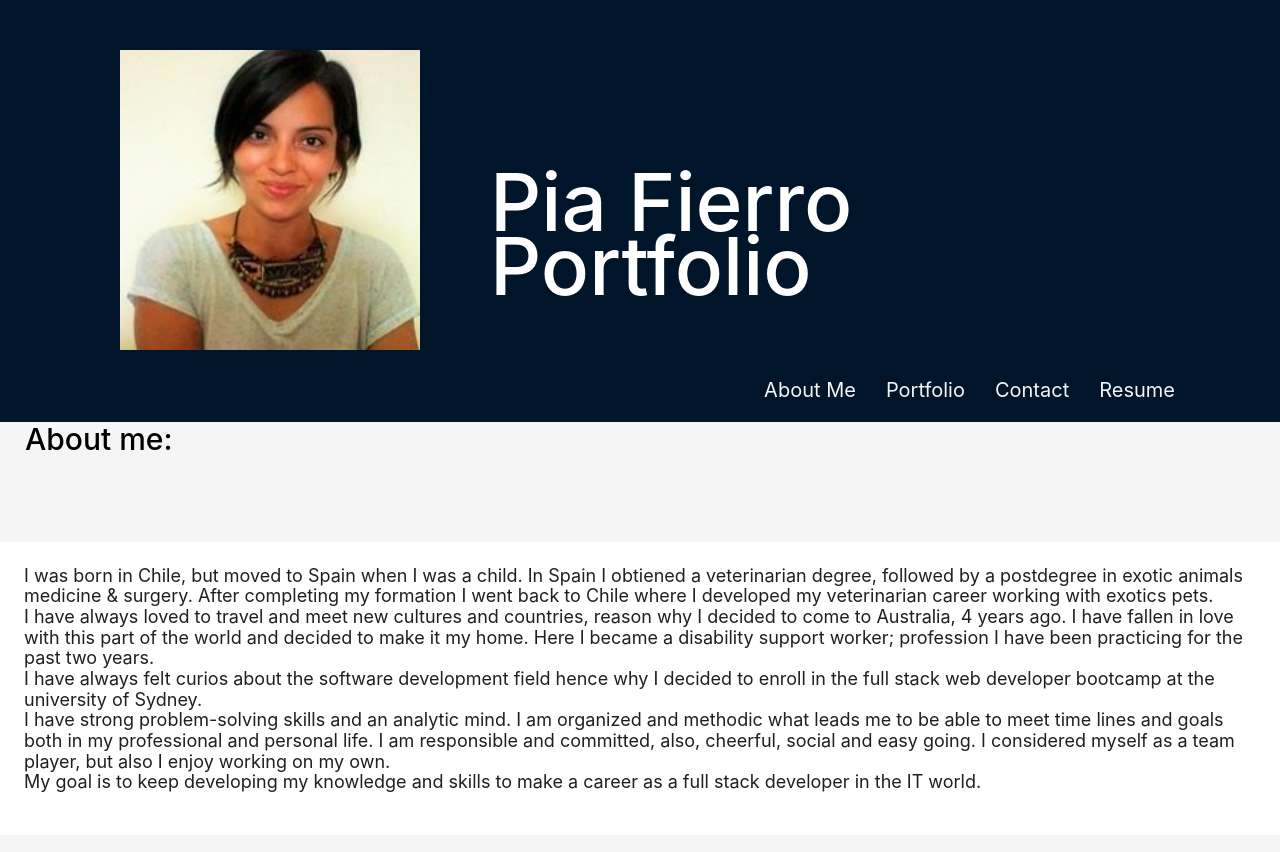
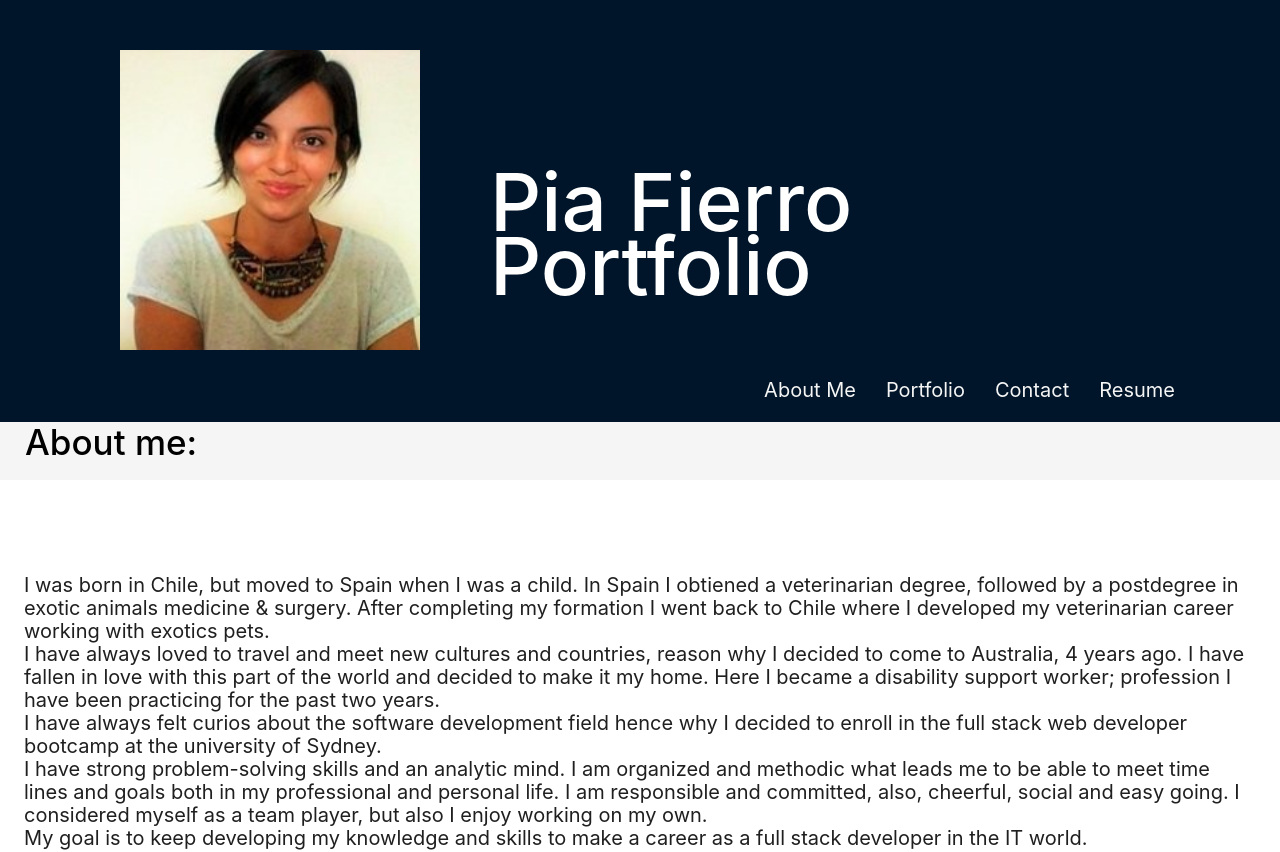
Before and after one commit to Pia-Fierro/react-portfolio-pia, a React (Create React App) app: page / in a window 1280 px wide. Shown: the top 852 px of the page. Built offline with nearby package versions, Linux system fonts and the light colour scheme.

Commit message:
css updates

```diff
--- a/src/components/NavPages/About.js
+++ b/src/components/NavPages/About.js
@@ -8,18 +8,20 @@ export default function About() {
   return (
     <div>
       <h2>About me:</h2>
-      <Content
-        style={{
-          padding: "70px 0 70px 0",
-        }}
-      >
+      <Content>
         <div
           className="site-layout-content"
           style={{
             background: colorBgContainer,
           }}
         >
-          <p style={{ display: "flex", fontSize: "18px", borderColor: "blue" }}>
+          <p
+            style={{
+              display: "flex",
+              fontSize: "20px",
+              padding: "70px 0 70px 0",
+            }}
+          >
             I was born in Chile, but moved to Spain when I was a child. In Spain
             I obtiened a veterinarian degree, followed by a postdegree in exotic
             animals medicine & surgery. After completing my formation I went
--- a/src/components/NavPages/Form.js
+++ b/src/components/NavPages/Form.js
@@ -1,7 +1,6 @@
 import React from "react";
 import { Button, Form, Input, message } from "antd";
 import "../../index.css";
-
 
 const layout = {
   labelCol: {
@@ -48,7 +47,7 @@ export default function ContactForm() {
       >
         <Form.Item
           name={["user", "name"]}
-          label="Name"
+          label={<spam style={{ fontSize: "30px" }}>Name</spam>}
           rules={[
             {
               required: true,
@@ -59,7 +58,7 @@ export default function ContactForm() {
         </Form.Item>
         <Form.Item
           name={["user", "email"]}
-          label="Email"
+          label={<spam style={{ fontSize: "30px" }}>Email</spam>}
           rules={[
             {
               type: "email",
@@ -73,7 +72,7 @@ export default function ContactForm() {
         </Form.Item>
         <Form.Item
           name={["user", "message"]}
-          label="Message"
+          label={<spam style={{ fontSize: "30px" }}>Message</spam>}
           rules={[
             {
               required: true,
--- a/src/index.css
+++ b/src/index.css
@@ -28,7 +28,7 @@ body{
     }
 
     h2{
-      font-size: 30px;
+      font-size: 35px;
       padding:0 0 0 25px ;
     }
 
@@ -40,6 +40,3 @@ body{
       border-color: #001529;
 
     }
-    label {
-      font-size: 20px!important;
-    }
```
